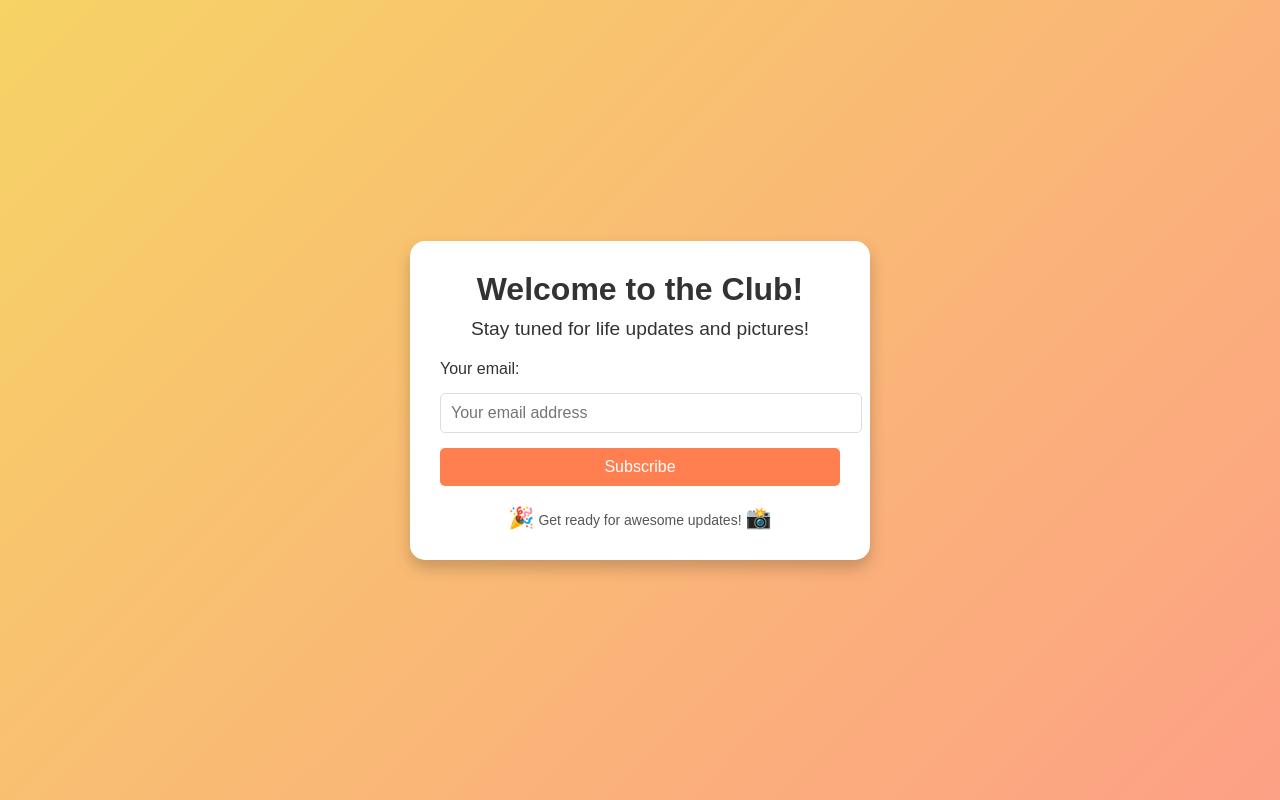
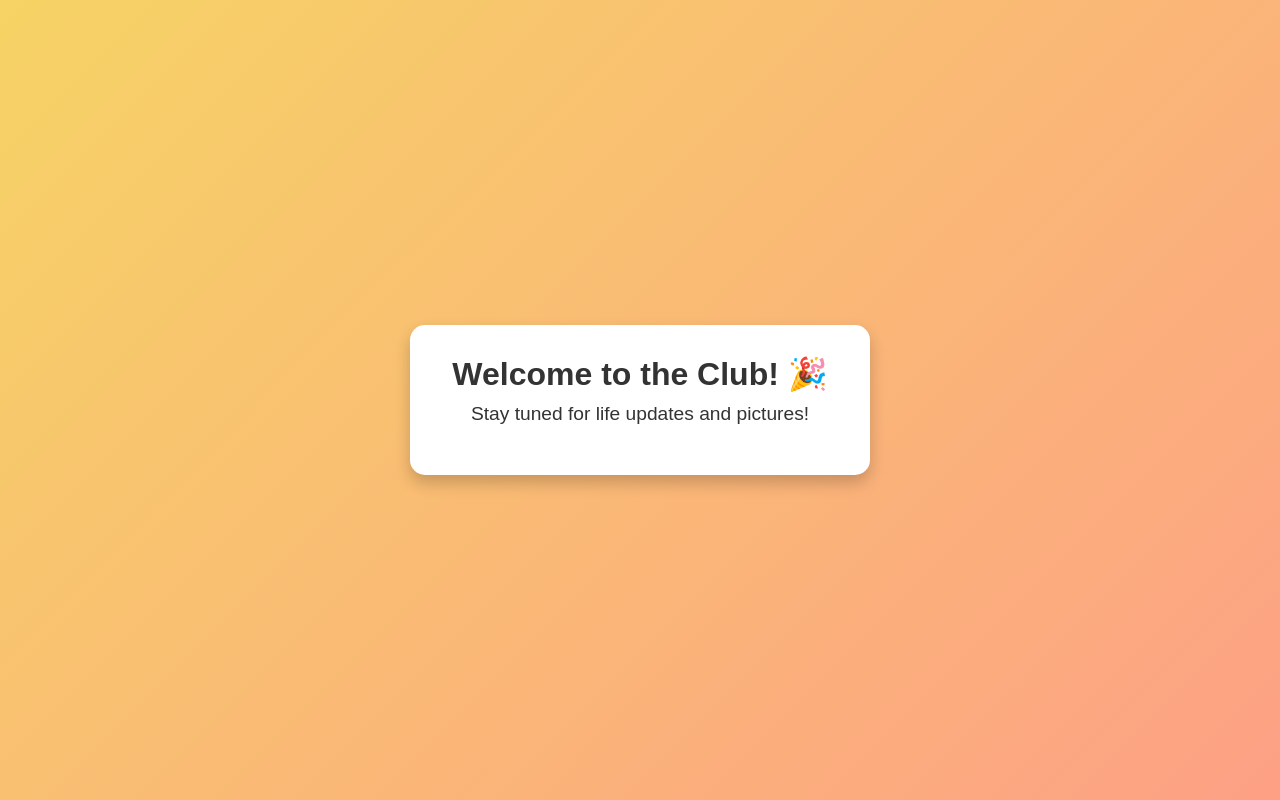
Before and after one commit to nimranadeem29/Content-Vibe, a plain HTML site: page index.html in a window 1280 px wide. Drawn offline with Linux system fonts and the light colour scheme.

Commit message:
Update index.html

```diff
--- a/index.html
+++ b/index.html
@@ -85,16 +85,7 @@
 </head>
 <body>
   <div class="container">
-    <h1>Welcome to the Club!</h1>
+    <h1>Welcome to the Club! 🎉</h1>
     <h2>Stay tuned for life updates and pictures!</h2>
     <form action="https://formspree.io/f/xyzklbpq" method="POST">
-      <label for="email">Your email:</label>
-      <input type="email" id="email" name="email" placeholder="Your email address" required>
-      <button type="submit">Subscribe</button>
-    </form>
-    <div class="fun-element">
-      <span class="emoji">🎉</span> Get ready for awesome updates! <span class="emoji">📸</span>
-    </div>
-  </div>
-</body>
-</html>
+      <label
```
